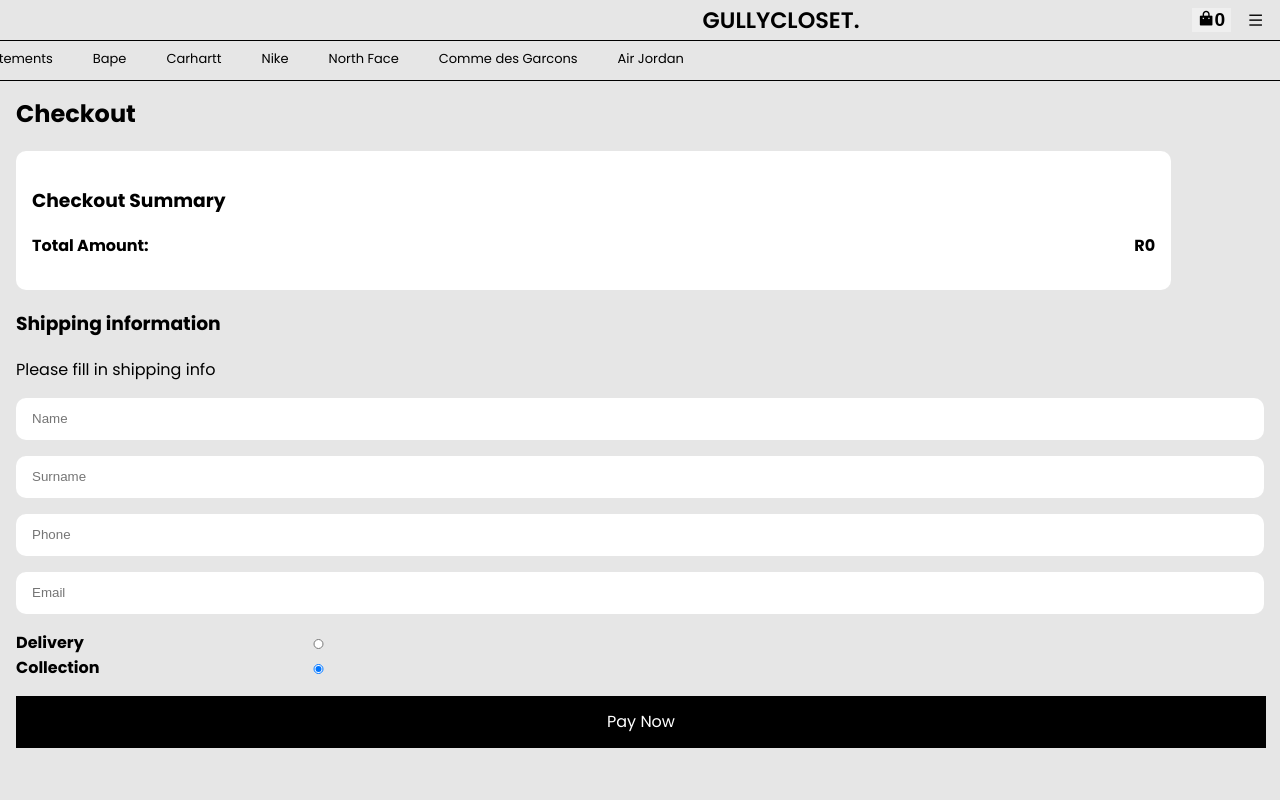
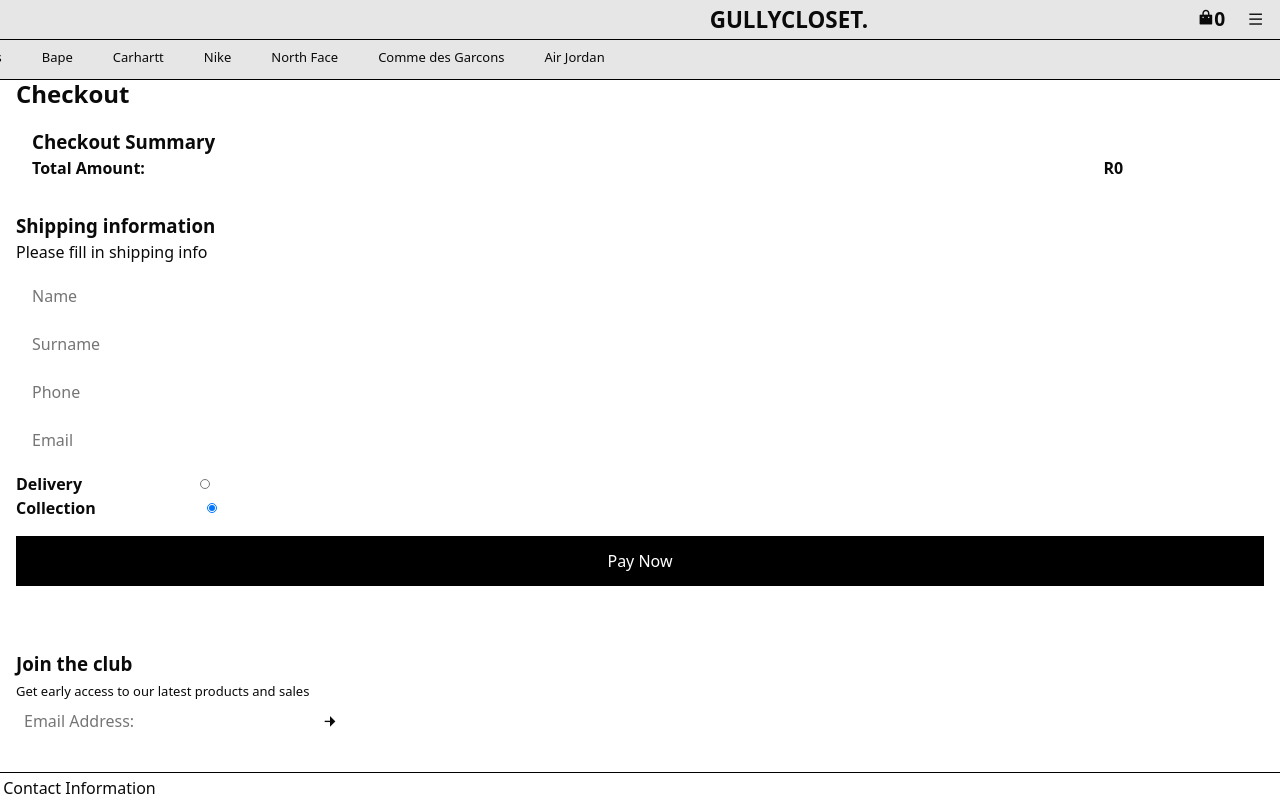
Before and after one commit to thabangkgatlhanye7117/gully-closet, a React (Vite) app: page /checkout in a window 1280 px wide. Built offline with nearby package versions, Linux system fonts and the light colour scheme; a web font is replaced by a local one.

Commit message:
ios safe reset

```diff
--- a/src/main.jsx
+++ b/src/main.jsx
@@ -7,6 +7,7 @@
 import './styles/about.css'
 import './styles/pages.css'
 import './styles/components.css'
+import './styles/ios-reset.css'
 
 import Layout from './Layout.jsx'
 import HomePage from './pages/HomePage'
--- a/src/styles/components.css
+++ b/src/styles/components.css
@@ -106,6 +106,7 @@
 }
 .delivery-methods{
   border: none;
+  background-color: white;
   border-radius: 10px;
   height: 35px;
   margin-bottom: 1rem;
--- a/src/styles/index.css
+++ b/src/styles/index.css
@@ -13,6 +13,9 @@
   padding: 0;
   list-style-type: none;
 }
+/*IOS REMOVE DEFAULT BEHAVIOURS*/
+input,
+
 
 html,
 body {
--- /dev/null
+++ b/src/styles/ios-reset.css
@@ -0,0 +1,113 @@
+/* === iOS-Safe Reset (drop-in) ============================================= */
+
+/* 1) Box sizing + base layout */
+*, *::before, *::after { box-sizing: border-box; }
+html, body { height: 100%; }
+html {
+  /* Prevent iOS font auto-resize */
+  -webkit-text-size-adjust: 100%;
+  text-size-adjust: 100%;
+}
+body {
+  margin: 0;
+  font-family: system-ui, -apple-system, Segoe UI, Roboto, Helvetica, Arial, sans-serif;
+  line-height: 1.5;
+  -webkit-font-smoothing: antialiased;
+  text-rendering: optimizeLegibility;
+
+  /* Respect iOS notches (safe areas) */
+  padding-top: env(safe-area-inset-top, 0);
+  padding-right: env(safe-area-inset-right, 0);
+  padding-bottom: env(safe-area-inset-bottom, 0);
+  padding-left: env(safe-area-inset-left, 0);
+  background-color: #fff;
+  color: #0a0a0a;
+}
+
+/* 2) Typography defaults */
+h1,h2,h3,h4,h5,h6,p,figure,blockquote,dl,dd { margin: 0; }
+ul[role='list'], ol[role='list'] { list-style: none; }
+a { color: inherit; text-decoration: none; }
+b, strong { font-weight: bolder; }
+
+/* 3) Images & media */
+img, picture, video, canvas, svg { display: block; max-width: 100%; }
+img, picture { height: auto; }
+svg { overflow: visible; }
+
+/* 4) Forms (iOS-friendly) */
+button, input, select, textarea {
+  font: inherit;               /* Consistent sizing */
+  letter-spacing: inherit;
+  color: inherit;
+  background: transparent;
+  border: 1px solid transparent;
+}
+
+/* Prevent iOS zoom on focus (use >=16px) */
+input, select, textarea { font-size: 16px; }
+
+/* Consistent tap behavior (don’t disable for scrollable regions) */
+button, input, select, textarea, label { -webkit-tap-highlight-color: transparent; }
+
+/* Keep useful focus styles; use :focus-visible for keyboards */
+:focus { outline: none; }
+:focus-visible { outline: 2px solid #2684ff; outline-offset: 2px; }
+
+/* Buttons */
+button { cursor: pointer; }
+button:disabled, [aria-disabled="true"] { cursor: not-allowed; }
+
+/* Remove default iOS appearance only where it’s safe */
+input[type="search"] { -webkit-appearance: none; }
+input[type="number"]::-webkit-outer-spin-button,
+input[type="number"]::-webkit-inner-spin-button { -webkit-appearance: none; margin: 0; }
+
+/* Radios & Checkboxes: keep native for accessibility; size via font-size/zoom in your UI layer if needed */
+/* Example gentle sizing tweak without breaking a11y: */
+input[type="radio"], input[type="checkbox"] {
+  transform: translateZ(0); /* reduces blurriness in some iOS versions */
+}
+
+/* Textareas */
+textarea { resize: vertical; }
+
+/* 5) Tables */
+table { border-collapse: collapse; border-spacing: 0; width: 100%; }
+th, td { padding: 0; text-align: left; }
+
+/* 6) Motion preferences */
+@media (prefers-reduced-motion: reduce) {
+  *, *::before, *::after {
+    animation-duration: 0.01ms !important;
+    animation-iteration-count: 1 !important;
+    transition-duration: 0.01ms !important;
+    scroll-behavior: auto !important;
+  }
+}
+
+/* 7) Modern viewport units (fix iOS 100vh chrome) */
+:root {
+  /* Use small/large/dynamic viewport units with fallback */
+  --vh: 1vh;
+}
+@supports (height: 100svh) {
+  .min-h-screen { min-height: 100svh; }
+}
+@supports not (height: 100svh) {
+  .min-h-screen { min-height: calc(var(--vh) * 100); } /* set --vh via JS if desired */
+}
+
+/* 8) Utility: clickable elements feel native on iOS */
+a, area, button, input, label, select, summary, textarea {
+  -webkit-touch-callout: none; /* prevents long-press callout on links/buttons */
+}
+
+/* 9) Selection */
+::selection { background: rgba(0,0,0,0.12); }
+
+/* 10) Root defaults you can tweak globally in your app */
+:root {
+  /* Accessible default link focus color (also used above) */
+  --focus: #2684ff;
+}
```
